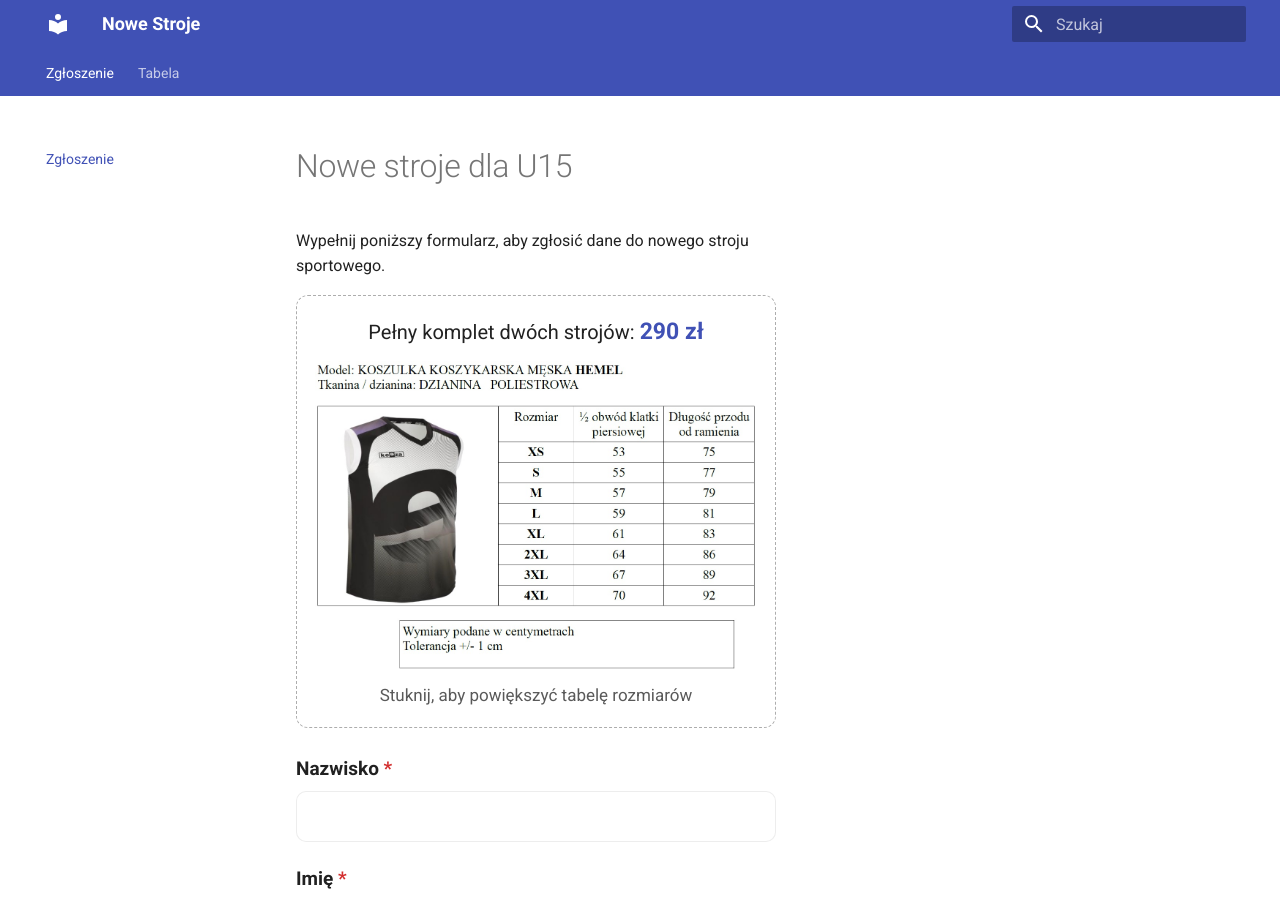
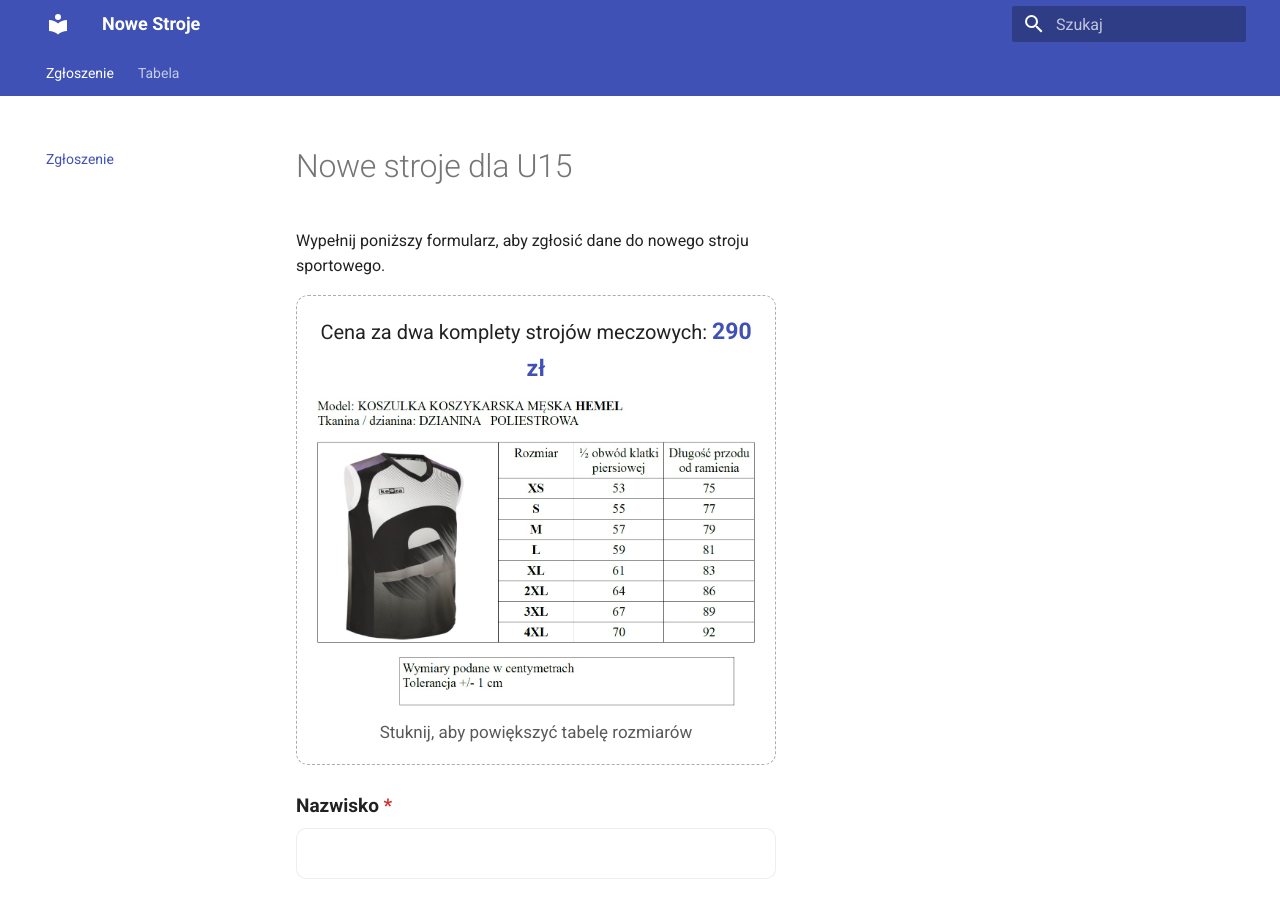
Before and after one commit to piotrlew-creator/nowe-stroje, an MkDocs documentation site: the page built from docs/index.md, in a window 1280 px wide and 900 px high. Built offline with MkDocs 1.6.1 and Material for MkDocs 9.7.7, drawn with Linux system fonts in a browser that asks for light colours.

Commit message:
Zmien tekst ceny nad rozmiarowka

```diff
--- a/docs/index.md
+++ b/docs/index.md
@@ -3,7 +3,7 @@
 Wypełnij poniższy formularz, aby zgłosić dane do nowego stroju sportowego.
 
 <div class="rozmiarowka-blok">
-  <p class="rozmiarowka-cena">Pełny komplet dwóch strojów: <strong>290 zł</strong></p>
+  <p class="rozmiarowka-cena">Cena za dwa komplety strojów meczowych: <strong>290 zł</strong></p>
   <img id="rozmiarowka-miniatura" class="rozmiarowka-miniatura" src="img/rozmiarowka.jpg" alt="Tabela rozmiarów strojów sportowych">
   <span class="rozmiarowka-podpis">Stuknij, aby powiększyć tabelę rozmiarów</span>
 </div>
```
